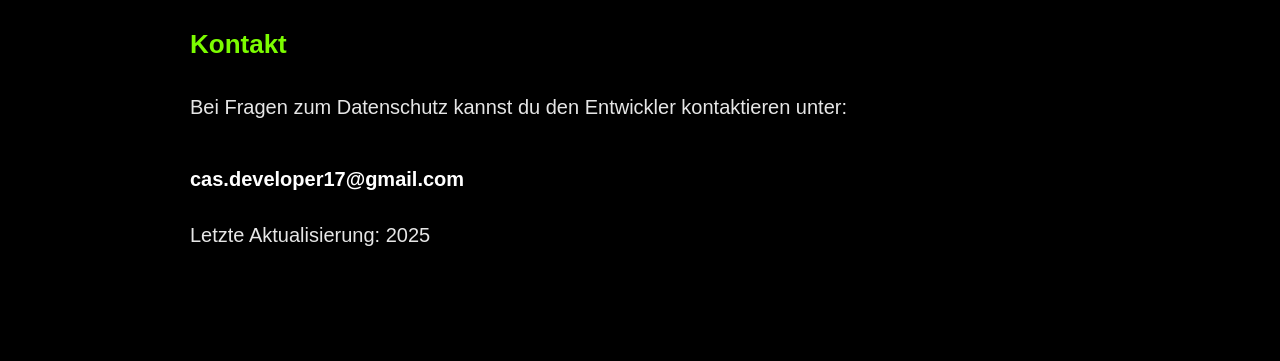
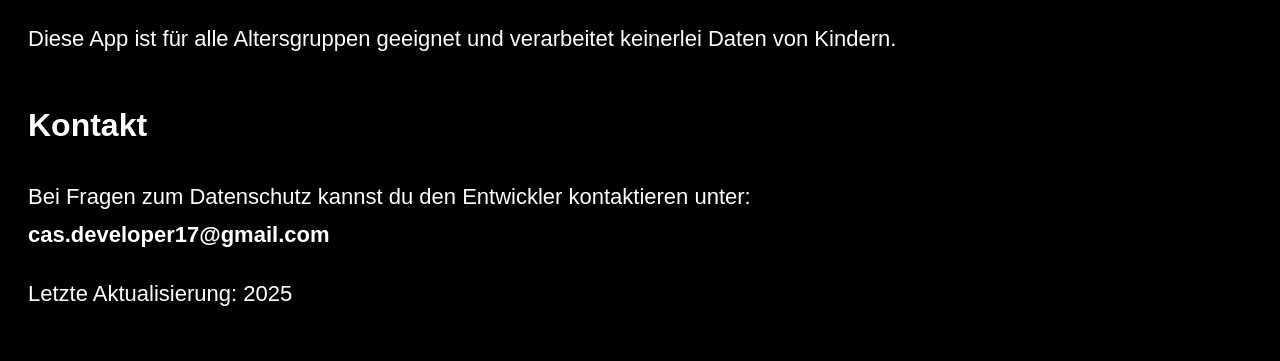
Before and after one commit to GalaxieCadeau/privacy-policy.html, a plain HTML site: page index.html in a window 1280 px wide. Shown: the part 674-1035 px from the top of the page. Before the commit the page ends 967 px from the top, so only its background shows below. Drawn offline with Linux system fonts and the light colour scheme.

Commit message:
Update index.html

```diff
--- a/index.html
+++ b/index.html
@@ -1,60 +1,51 @@
+
 <!DOCTYPE html>
 <html lang="de">
 <head>
 <meta charset="UTF-8">
 <meta name="viewport" content="width=device-width, initial-scale=1.0">
 <title>Datenschutzerklärung – Classic Snake</title>
+
 <style>
     body {
-      background-color: #000;              /* Schwarzer Hintergrund */
-      color: #e6e6e6;                      /* Helle Schrift */
-      font-family: Arial, sans-serif;      /* Moderne Schrift */
-      max-width: 900px;                    /* Breite des Textbereichs */
-      margin: 40px auto;
-      line-height: 1.8;                    /* Größerer Zeilenabstand */
-      font-size: 20px;                     /* Größere Standardschrift */
-      padding: 0 20px;
+        background-color: #000000;       /* schwarzer Hintergrund */
+        color: #ffffff;                  /* weiße Schrift */
+        font-family: Arial, sans-serif;  /* klare Schrift */
+        padding: 20px;
+        line-height: 1.7;
+        font-size: 22px;                 /* große Standardschrift */
     }
 
-    h1 {
-      font-size: 38px;                     /* Größere Überschrift */
-      color: #32cd32;                      /* Retro-Grün */
-      text-align: left;
-    }
-
-    h2 {
-      font-size: 26px;
-      color: #7CFC00;
-      margin-top: 35px;
+    h1, h2 {
+        font-size: 32px;                 /* größere Überschriften */
+        font-weight: bold;
+        margin-top: 40px;
     }
 
     p {
         margin-bottom: 20px;
     }
+</style>
 
-    b {
-      color: #ffffff;
-    }
-  </style>
 </head>
 <body>
+
 <h1>Datenschutzerklärung</h1>
 
 <p>Classic Snake – Retro Edition erhebt, speichert oder verarbeitet keinerlei personenbezogene Daten.
 Die App funktioniert vollständig offline und benötigt keine Internetverbindung.</p>
 
 <h2>Erfasste Daten</h2>
-  <p>Es werden keine Daten erfasst, gesammelt oder gespeichert.
-  Es werden keinerlei Informationen über den Nutzer, das Gerät oder das Nutzungsverhalten erhoben.</p>
+<p>Es werden keine Daten erfasst, gesammelt oder gespeichert. Es werden keinerlei Informationen über den Nutzer, das Gerät oder das Nutzungsverhalten erhoben.</p>
 
 <h2>Weitergabe an Dritte</h2>
 <p>Da keine Daten erhoben werden, findet auch keine Weitergabe an Dritte statt.</p>
 
 <h2>Kinder</h2>
-  <p>Diese App ist für alle Altersgruppen geeignet und verarbeitet keine Daten von Kindern.</p>
+<p>Diese App ist für alle Altersgruppen geeignet und verarbeitet keinerlei Daten von Kindern.</p>
 
 <h2>Kontakt</h2>
-  <p>Bei Fragen zum Datenschutz kannst du den Entwickler kontaktieren unter:<br><br>
+<p>Bei Fragen zum Datenschutz kannst du den Entwickler kontaktieren unter:<br>
 <b>cas.developer17@gmail.com</b></p>
 
 <p>Letzte Aktualisierung: 2025</p>
```
Lines whose indentation alone changed are shown as unchanged.
